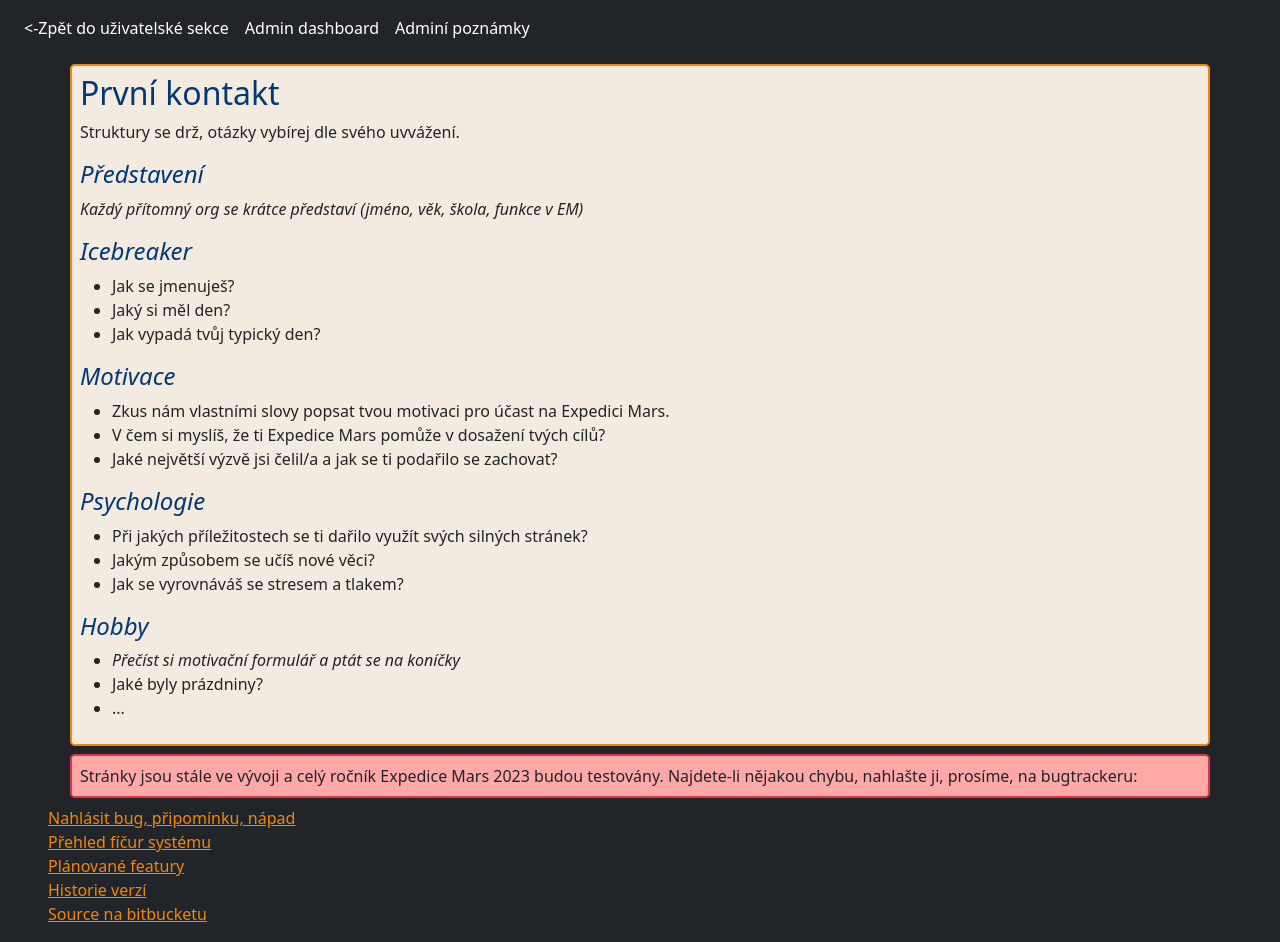
After one commit to expedicemars/intranet, a Flask app: template website/templates/admin_struktura_rozhovoru.html in a window 1280 px wide. The commit adds this page. Run offline with Flask 3, Linux system fonts and the light colour scheme; the template is opened without the code that fills it, so the values that code supplies are empty; some libraries are stand-ins or nearby versions.

Commit message:
struktura rozhovoru

```diff
--- a/website/static/css/style.css
+++ b/website/static/css/style.css
@@ -41,6 +41,7 @@ h3 {
 
 h4 {
     color: #023975;
+    font-style: italic;
 }
 
 section {
--- a/website/templates/admin_detail_usera.html
+++ b/website/templates/admin_detail_usera.html
@@ -249,6 +249,9 @@
 <hr>
 <div>
     <h3>Hodnocení</h3>
+    <p>
+        Tipy pro to, jak vést rozhovor prvního kontaktu jsou <a href="{{ url_for('admin_views.struktura_rozhovoru') }}">tady</a>.
+    </p>
     <form method="post">
         <div class="container" id="hodnoceni_div">
     </form>
--- /dev/null
+++ b/website/templates/admin_struktura_rozhovoru.html
@@ -0,0 +1,32 @@
+{% extends "admin_navbar.html" %}
+{% block content %}
+<h2>První kontakt</h2>
+<p>Struktury se drž, otázky vybírej dle svého uvvážení.</p>
+<h4>Představení</h4>
+<p><i>Každý přítomný org se krátce představí (jméno, věk, škola, funkce v EM)</i></p>
+<h4>Icebreaker</h4>
+<ul>
+    <li>Jak se jmenuješ?</li>
+    <li>Jaký si měl den?</li>
+    <li>Jak vypadá tvůj typický den?</li>
+</ul>
+</ul>
+<h4>Motivace</h4>
+<ul>
+    <li>Zkus nám vlastními slovy popsat tvou motivaci pro účast na Expedici Mars.</li>
+    <li>V čem si myslíš, že ti Expedice Mars pomůže v dosažení tvých cílů?</li>
+    <li>Jaké největší výzvě jsi čelil/a a jak se ti podařilo se zachovat?</li>
+</ul>
+<h4>Psychologie</h4>
+<ul>
+    <li>Při jakých příležitostech se ti dařilo využít svých silných stránek?</li>
+    <li>Jakým způsobem se učíš nové věci?</li>
+    <li>Jak se vyrovnáváš se stresem a tlakem?</li>
+</ul>
+<h4>Hobby</h4>
+<ul>
+    <li><i>Přečíst si motivační formulář a ptát se na koníčky</i></li>
+    <li>Jaké byly prázdniny?</li>
+    <li>...</li>
+</ul>
+{% endblock %}
```
Also changed, not shown: website/templates/admin_historie_verzi.html (+13 -0 lines), website/views/admin_views.py (+7 -1 lines).
